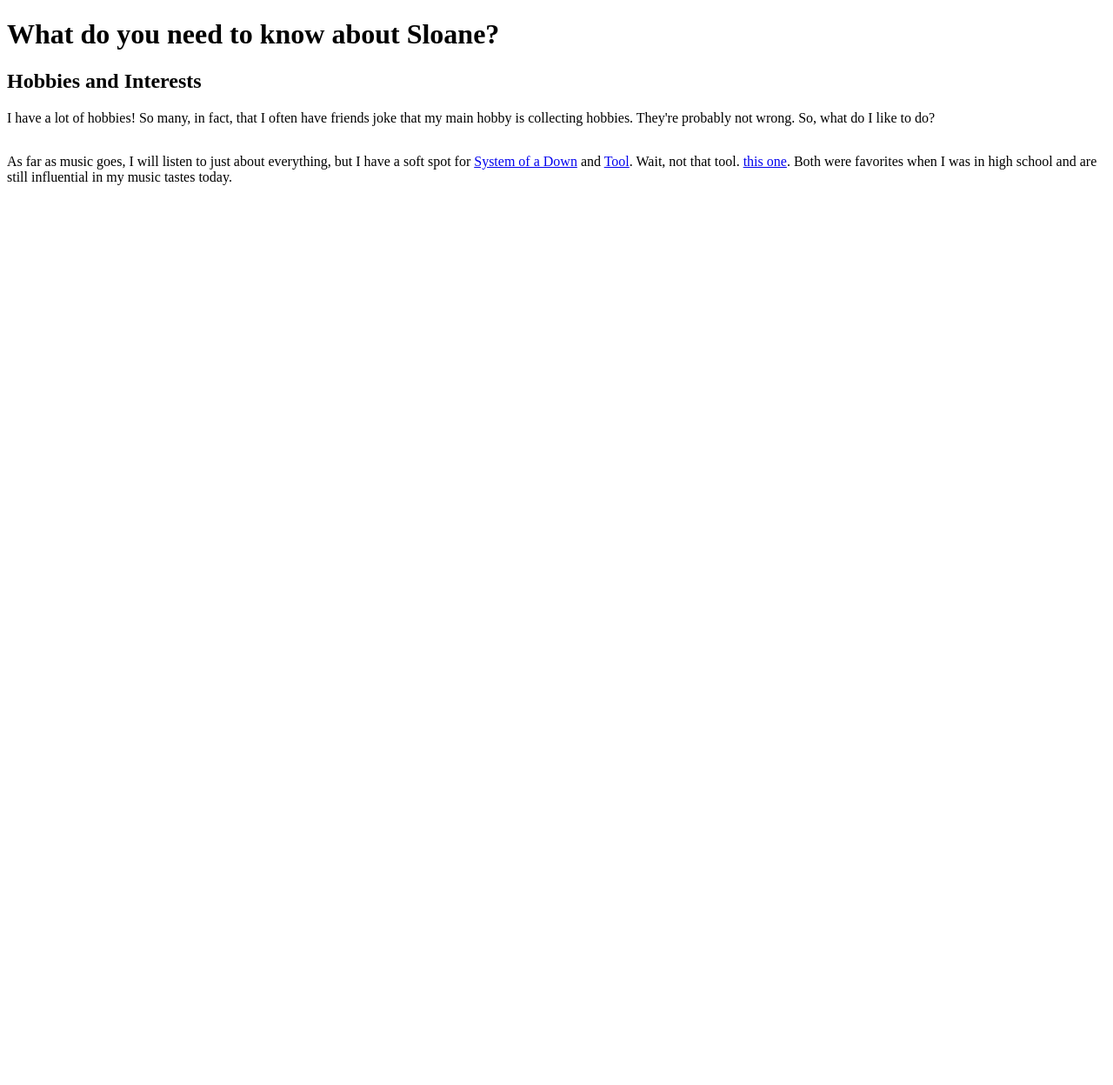
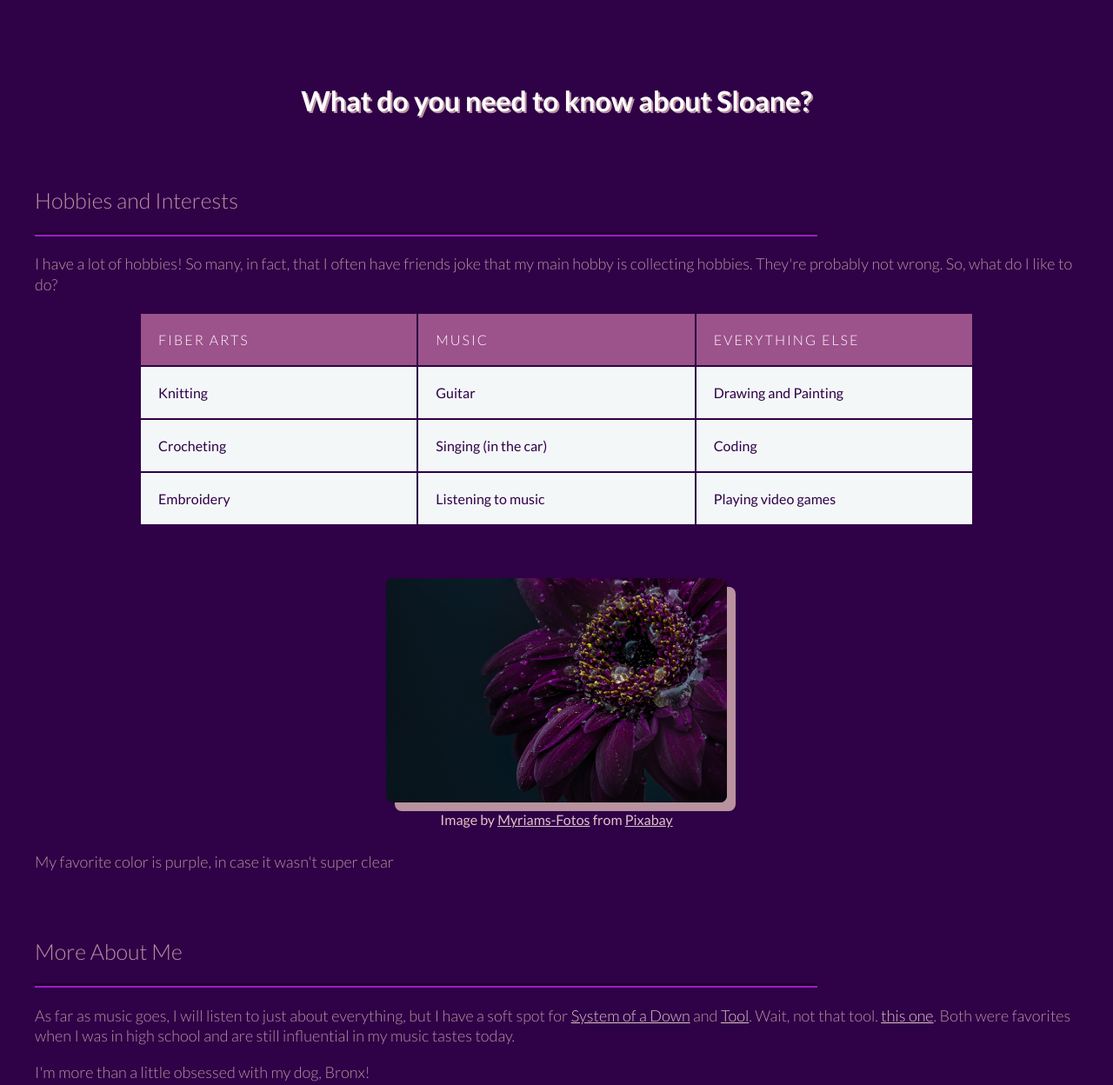
Before and after one commit to SloaneWall/CS1030-Website, a plain HTML site: page index.html in a window 1280 px wide. Shown: the top 1248 px of the page at 87% size. Before the commit the page ends 800 px from the top, so only its background shows below. Drawn offline with Linux system fonts and the light colour scheme.

Commit message:
Added stylesheet, additional images, more info

```diff
--- a/index.html
+++ b/index.html
@@ -3,6 +3,9 @@
 
 <head>
     <title>All About Sloane</title>
+    <link href="https://fonts.googleapis.com/css?family=Lato: 100,300,400,700|Luckiest+Guy|Oxygen:300,400"
+        rel="stylesheet">
+    <link href="style.css" type="text/css" rel="stylesheet">
 </head>
 
 <body>
@@ -12,15 +15,61 @@
         <p>I have a lot of hobbies! So many, in fact, that I often have friends joke that my main hobby is collecting
             hobbies. They're probably not wrong. So, what do I like to do?</p>
         <table>
+            <thead>
+                <tr>
+                    <th scope="col">Fiber Arts</th>
+                    <th scope="col">Music</th>
+                    <th scope="col">Everything Else</th>
+                </tr>
+            </thead>
+            <tbody>
+                <tr>
+                    <td>Knitting</td>
+                    <td>Guitar</td>
+                    <td>Drawing and Painting</td>
+                </tr>
+                <tr>
+                    <td>Crocheting</td>
+                    <td>Singing (in the car)</td>
+                    <td>Coding</td>
+                </tr>
+                <tr>
+                    <td>Embroidery</td>
+                    <td>Listening to music</td>
+                    <td>Playing video games</td>
+                </tr>
+            </tbody>
+        </table>
+        <div class="polaroid">
+            <img class=purple src="assets\images\gerbera-4974992_1280.jpg">
+            <div class="container">
+                Image by <a
+                    href="https://pixabay.com/users/myriams-fotos-1627417/?utm_source=link-attribution&utm_medium=referral&utm_campaign=image&utm_content=4974992">Myriams-Fotos</a>
+                from <a
+                    href="https://pixabay.com//?utm_source=link-attribution&utm_medium=referral&utm_campaign=image&utm_content=4974992">Pixabay</a>
+            </div>
+        </div>
+        <p>My favorite color is purple, in case it wasn't super clear</p>
+    </div>
 
-        </table>
+    <div id="more_about_me">
+        <h2>More About Me</h2>
         <p>As far as music goes, I will listen to just about everything, but I have a soft spot for <a
-                href="https://systemofadown.com/" target="_blank">System of a Down</a> and <a
-                href="https://www.homedepot.com/" target="_blank">Tool</a>. Wait, not that tool. <a
-                href="https://www.toolband.com/" target="_blank">this one</a>. Both were favorites when I was in high
-            school and are still influential in my music tastes today.</p>
+                href="https://systemofadown.com/" target="_blank">System of a Down</a> and <a href="./tool.html"
+                target="_blank">Tool</a>. Wait, not that tool. <a href="https://www.toolband.com/" target="_blank">this
+                one</a>. Both were favorites when I was in high
+            school and are still influential in my music tastes today.
+        </p>
+        <p>I'm more than a little obsessed with my dog, Bronx!
+        </p>
+        <img id="bronx" src="assets\images\sad_bronx.jpg" />
+        <p>Isn't he adorable? He's not a fan of me studying and not giving him attention. I adopted him at the end of
+            2021. We aren't sure what breed he is, but he's high energy and <em>just a little guy.</em></en>
+        </p>
+        <p>I am currently in my very first semester pursuing a Bachelor's of Science in Cybersecurity and Network
+            Management at Weber State</p>
+    </div>
 
-    </div>
 </body>
 
 </html>
--- /dev/null
+++ b/style.css
@@ -0,0 +1,103 @@
+body {
+    background: #2F0147;
+    color: #B9929F;
+    font-family: 'Lato', sans-serif;
+    margin: 0;
+    padding: 0;
+}
+
+h1 {
+    color: #FFF;
+    text-shadow: 2px 2px #B9929F;
+    font-size: 2em;
+    padding-top: 75px;
+    width: 100%;
+    text-align: center;
+}
+
+h2 {
+    border-bottom: 5px groove #610F7F;
+    font-weight: 100;
+    font-size: 25px;
+    line-height: 24px;
+    padding-bottom: 25px;
+    text-align: left;
+    width: 75%;
+}
+
+div {
+    padding-left: 40px;
+    padding-right: 40px;
+    padding-top: 40px;
+}
+
+p {
+    color: #B9929F;
+    line-height: 1.3em;
+    text-align: left;
+    font-size: 18px;
+    font-weight: 75;
+}
+
+a {
+    color: #E2C2C6;
+}
+
+img {
+    box-shadow: 10px 10px;
+    display: block;
+    margin-left: auto;
+    margin-right: auto;
+    border-radius: 8px;
+    max-width: 35%;
+    height: auto;
+}
+
+img.purple {
+    width: 100%;
+    box-shadow: box-shadow: 0 4px 8px 0 rgba(0, 0, 0, 0.2), 0 6px 20px 0 rgba(0, 0, 0, 0.19);
+}
+
+div.container {
+    text-align: center;
+    padding: 10px 20px;
+    color: #E2C2C6;
+}
+
+
+/* Table */
+
+table {
+    color: #2F0147;
+    height: 40%;
+    left: 10%;
+    margin: 20px auto;
+    overflow-y: scroll;
+    position: static;
+    width: 80%;
+}
+
+thead th {
+    background: #9C528B;
+    color: #FFF;
+    font-family: 'Lato', sans-serif;
+    font-size: 16px;
+    font-weight: 100;
+    letter-spacing: 2px;
+    text-transform: uppercase;
+}
+
+tr {
+    background: #f4f7f8;
+    border-bottom: 1px solid #FFF;
+    margin-bottom: 5px;
+}
+
+th,
+td {
+    font-family: 'Lato', sans-serif;
+    font-weight: 400;
+    padding: 20px;
+    text-align: left;
+    width: 33.3333%;
+}
```
Also changed, not shown: tool.html (added, +16 -0 lines), assets/images/gerbera-4974992_1280.jpg (added), assets/images/sad_bronx.jpg (added).
